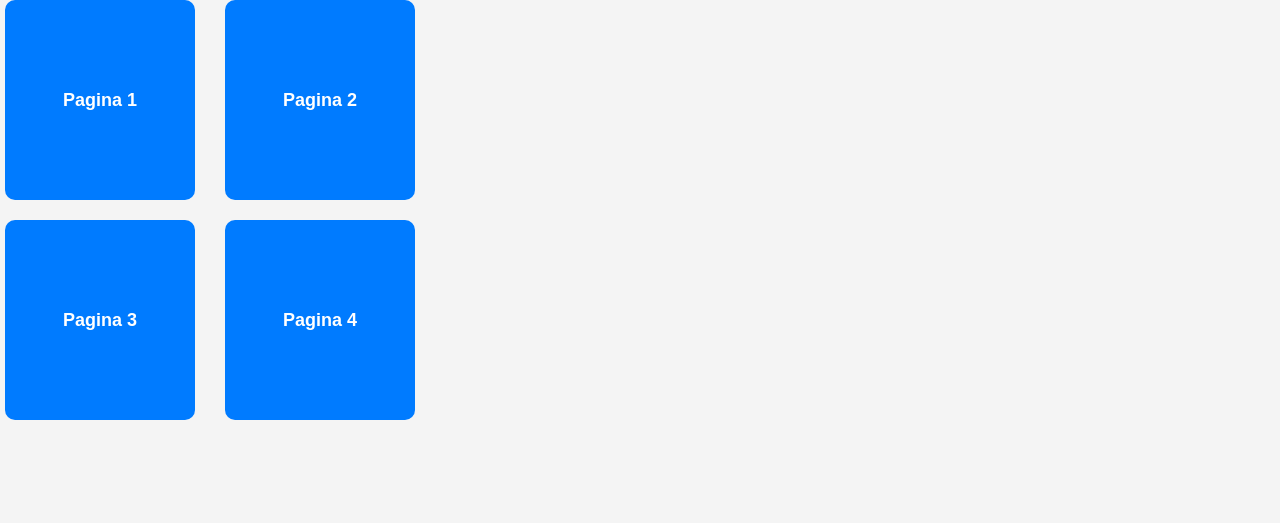
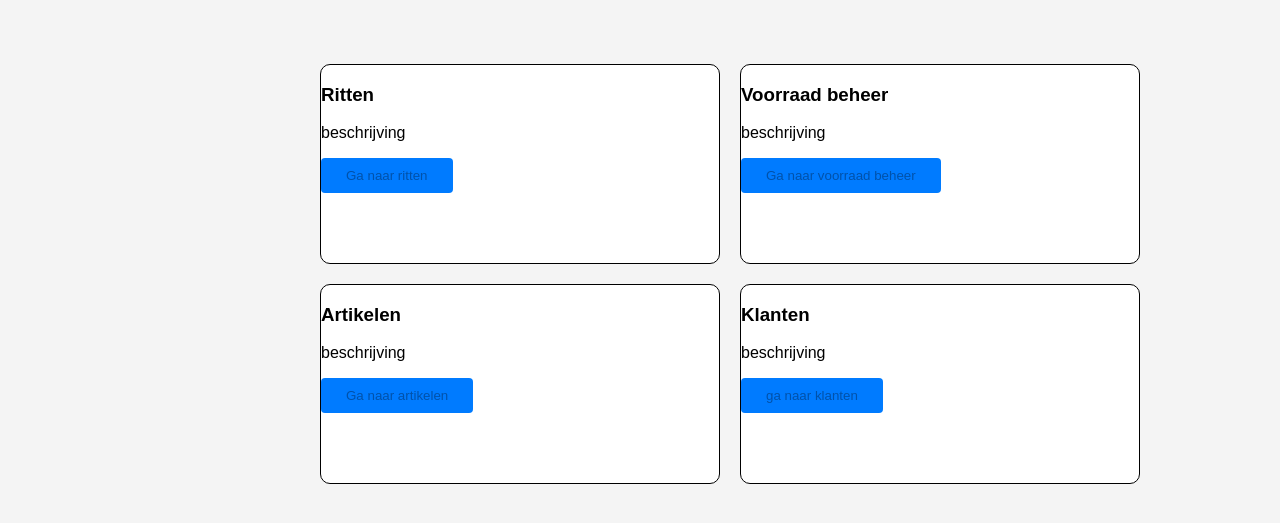
Before and after one commit to StijnVerbakel/examen, a PHP site: page /home.php in a window 1280 px wide. Shown: the part 68-591 px from the top of the page. Run offline with PHP 8.4, Linux system fonts and the light colour scheme.

Commit message:
Update home.php
asdfg

```diff
--- a/home.php
+++ b/home.php
@@ -97,26 +97,33 @@ session_start();
             display: block;
         }
 
+        .grid-container {
+            display: grid;
+            grid-template-columns: repeat(2,400px);
+            grid-template-rows: repeat(2,200px);
+            gap: 20px;
+            margin: auto;
+            width: 50%;
+            margin-top: 5%;
+        }
+
         .grid-item {
-    display: flex;
             justify-content: center;
             align-items: center;
-    background-color: #007BFF;
-    color: white;
+            background-color: white;
+            color: black;
             text-decoration: none;
-    font-size: 18px;
-    font-weight: bold;
+            border: 1px black solid;
             border-radius: 10px;
             transition: background-color 0.3s, transform 0.2s;
         }
 
         .grid-item:hover {
-    background-color: #0056b3;
+            background-color: grey;
             transform: scale(1.05);
         }
 
     </style>
-
 </head>
 <body>
     <header class="menu">
@@ -142,14 +149,28 @@ session_start();
             </div>
          </div>
     </header>
-    <div class="grid-container" style="display: grid;
-    grid-template-columns: repeat(2, 200px);
-    grid-template-rows: repeat(2, 200px);
-    gap: 20px;">
-        <a href="pagina1.html" class="grid-item">Pagina 1</a>
-        <a href="pagina2.html" class="grid-item">Pagina 2</a>
-        <a href="pagina3.html" class="grid-item">Pagina 3</a>
-        <a href="pagina4.html" class="grid-item">Pagina 4</a>
+    <div class="grid-container">
+        <div class="grid-item">
+            <h3>Ritten</h3>
+            <p>beschrijving</p>
+            <button><a href="planning.php">Ga naar ritten</a></button>
+        </div>
+        <div class="grid-item">
+            <h3>Voorraad beheer</h3>
+            <p>beschrijving</p>
+            <button><a href="magazijn.php">Ga naar voorraad beheer</a></button>
+        </div>
+        <div class="grid-item">
+            <h3>Artikelen</h3>
+            <p>beschrijving</p>
+            <button><a href="artikelen.php">Ga naar artikelen</a></button>
+        </div>
+        <div class="grid-item">
+            <h3>Klanten</h3>
+            <p>beschrijving</p>
+            <button><a href="Klant.php">ga naar klanten</a></button>
+        </div>
+
     </div>
 </body>
 </html>
```
Lines whose indentation alone changed are shown as unchanged.
